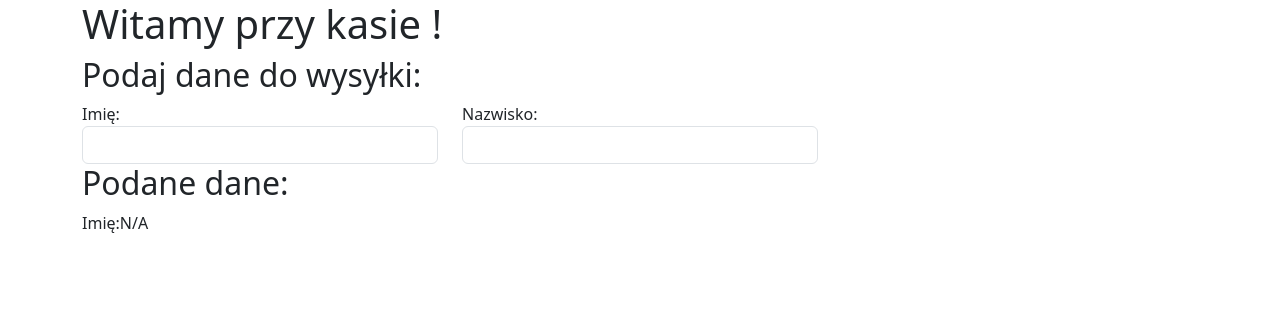
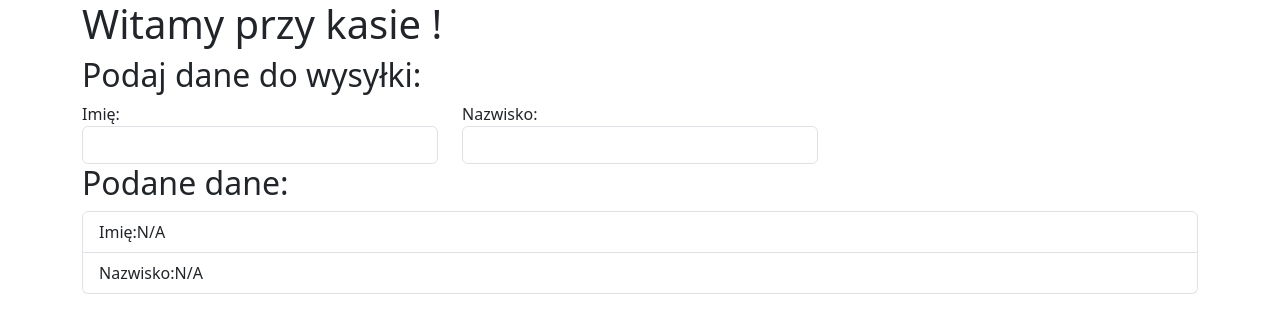
Before and after one commit to lukwac123/react-forms, a React (Create React App) app: page / in a window 1280 px wide. Shown: the top 332 px of the page. Built offline with nearby package versions, Linux system fonts and the light colour scheme.

Commit message:
Modyfikacja panelu z podsumowaniem

```diff
--- a/src/pages/checkout.js
+++ b/src/pages/checkout.js
@@ -33,7 +33,7 @@ class Checkout extends Component {
                                 <MyInput type="text" name="firstname" label="Imię" className="form-control" value={this.state.firstname} onChange={this.changeHandler} />
                             </Col>
                             <Col xs={12} md={4}>
-                                <MyInput type="text" name="lastname" label="Nazwisko" className="form-control" value={this.state.lastname} />
+                                <MyInput type="text" name="lastname" label="Nazwisko" className="form-control" value={this.state.lastname} onChange={this.changeHandler} />
                             </Col>
                         </Row>
                     </div>
@@ -41,8 +41,16 @@ class Checkout extends Component {
                 <Row>
                     <Col>
                         <h2>Podane dane:</h2>
-                        Imię:
-                        {this.state.firstname === "" ? "N/A" : this.state.firstname}
+                        <ul className="list-group">
+                            <li className="list-group-item">
+                                Imię:
+                                {this.state.firstname === "" ? "N/A" : this.state.firstname}
+                            </li>
+                            <li className="list-group-item">
+                                Nazwisko:
+                                {this.state.lastname === "" ? "N/A" : this.state.lastname}
+                            </li>
+                        </ul>
                     </Col>
                 </Row>
             </Container>
```
